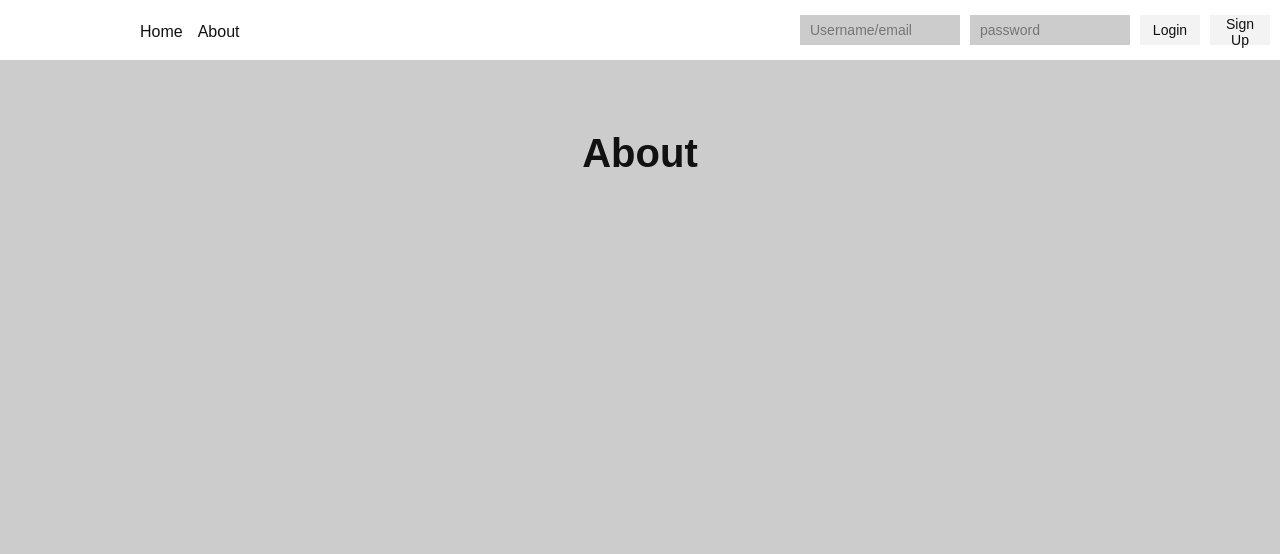
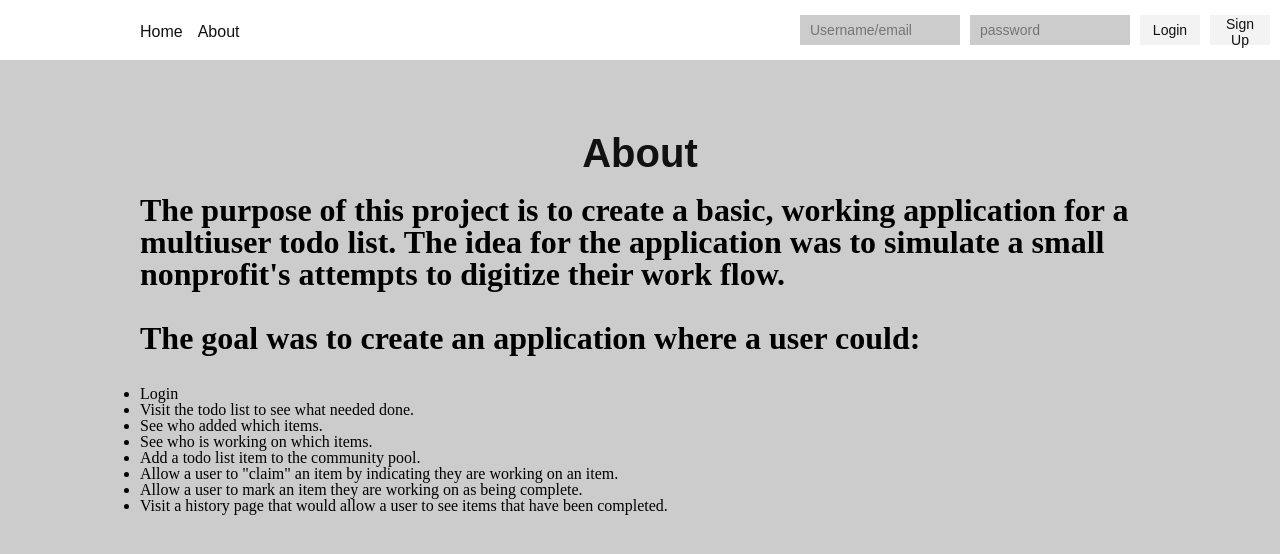
Before and after one commit to chorgi/SDEV-264-Todo-List, a PHP site: page /about.php in a window 1280 px wide. Shown: the top 554 px of the page. Run offline with PHP 8.4, Linux system fonts and the light colour scheme.

Commit message:
updates comments
Adds comments for all files for clarity.

```diff
--- a/about.php
+++ b/about.php
@@ -1,3 +1,11 @@
+<!--
+
+Project: Todo list web app for SDEV 265 student project
+Filename: about.php
+Status: Active
+
+-->
+
 <?php
 
     include_once 'header.php';
@@ -13,6 +21,8 @@
 
         <?php
 
+            // Verify's that a user session is in place and welcome's a user if they are logged in.
+
             if (isset($_SESSION['u_id'])) {
 
                //$currentID = $_SESSION['current'];
@@ -23,6 +33,31 @@
 
         <h1>About</h1>
 
+        <br>
+
+        <h4 style="font-size: 2em;">The purpose of this project is to create a basic, working application for a multiuser todo list.  The idea for the application was to simulate a small nonprofit's attempts to digitize their work flow.
+
+        <br>
+        <br>
+
+        The goal was to create an application where a user could: </h4>
+
+        <br>
+        <br>
+
+        <ul>
+
+            <li>Login</li>
+            <li>Visit the todo list to see what needed done.</li>
+            <li>See who added which items.</li>
+            <li>See who is working on which items.</li>
+            <li>Add a todo list item to the community pool.</li>
+            <li>Allow a user to "claim" an item by indicating they are working on an item.</li>
+            <li>Allow a user to mark an item they are working on as being complete.</li>
+            <li>Visit a history page that would allow a user to see items that have been completed.</li>
+
+        </ul>
+
     </div>
 
 </section>
```
Also changed, not shown: add_item.inc.php (+11 -0 lines), dbh.inc.php (+19 -3 lines), footer.php (+8 -0 lines), header.php (+14 -0 lines), history.php (+12 -0 lines), index.php (+10 -0 lines), login.inc.php (+10 -1 lines), logout.inc.php (+10 -0 lines), signup.inc.php (+10 -0 lines), signup.php (+8 -0 lines), style.css (+24 -6 lines), todo.php (+12 -0 lines), update_item.inc.php (+23 -1 lines).
